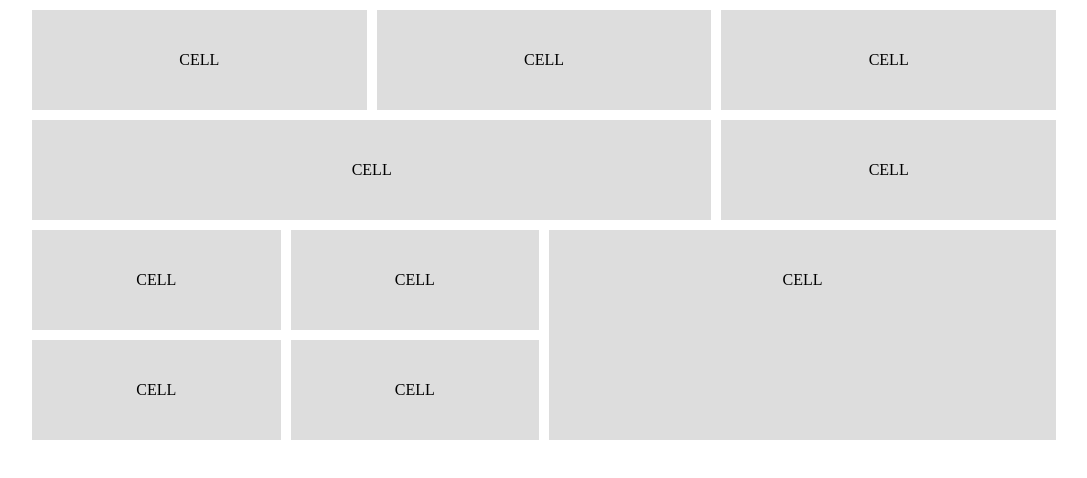
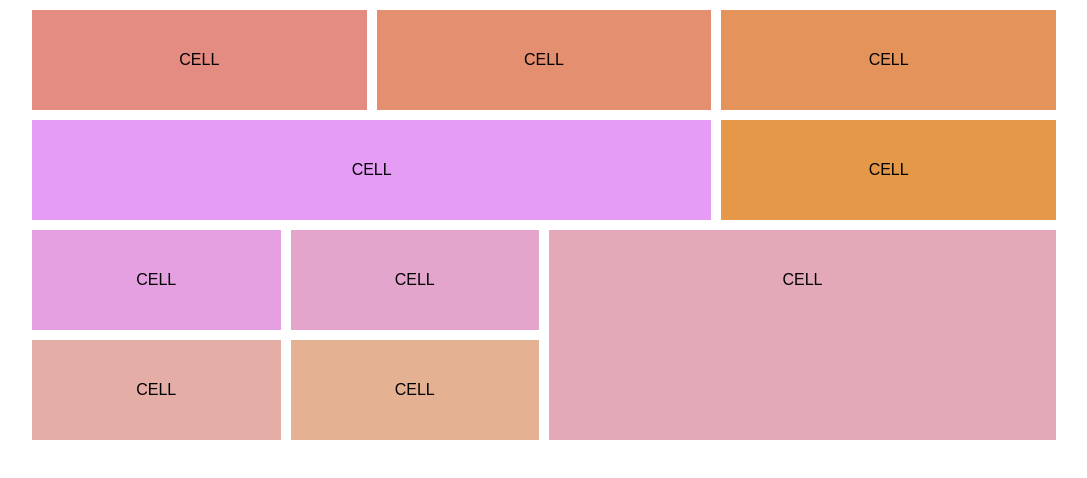
Before and after one commit to rogi29/easy-css-grid, a website: page index.html in a window 1280 px wide. Shown: the whole page, without its empty margins (96-1183 px from the left). Drawn offline with Linux system fonts and the light colour scheme.

Commit message:
Stable version released
Stable version released:-
Updated Description - An easy-to-use CSS grid system that is based on the grid CSS property and implemented using CSS Custom Properties.

```diff
--- a/easy-css-grid.css
+++ b/easy-css-grid.css
@@ -1,4 +1,5 @@
 :root {
+	/* Properties */
 	--Grid-width: 100%;
 	--Grid-gap: 1em;
 	--Grid-columns: 12;
@@ -16,6 +17,7 @@
 }
 
 .Grid {
+	/* Properties */
 	--width: var(--Grid-width);
 	--gap: var(--Grid-gap);
 	--columns: var(--Grid-columns);
@@ -30,6 +32,7 @@
 	--column-gap: var(--gap, var(--Grid-column-gap));
 	--row-gap: var(--gap, var(--Grid-row-gap));
 
+	/* Implementation  */
 	display: grid;
 	width: var(--width);
 	grid-column-gap: var(--column-gap);
@@ -40,6 +43,7 @@
 }
 
 .Grid .cell {
+	/* Properties */
 	--column-position: var(--Grid-column-position);
 	--column-span: var(--Grid-column-span);
 	--column-start: var(--column-position);
@@ -49,6 +53,7 @@
 	--row-start: var(--row-position);
 	--row-end: span var(--row-span);
 
+	/* Implementation  */
 	grid-column-start: var(--column-start);
 	grid-column-end: var(--column-end);
 	grid-row-start: var(--row-start);
--- a/index.html
+++ b/index.html
@@ -5,7 +5,7 @@
 		<title>Easy CSS Grid - Test</title>
 		<meta name="description" content="Easy CSS Grid">
 		<meta name="author" content="Gil Nimer">
-        <link rel="stylesheet" href="easy-css-grid.css?v=0.1.0">
+		<link rel="stylesheet" href="easy-css-grid.css?v=1.0.0">
 		<style>
 			:root {
 				--Grid-columns: 3;
@@ -25,6 +25,7 @@
 
 			.Grid .cell {
 				background: #ddd;
+				font-family: Arial, Helvetica, sans-serif;
 				text-align: center;
 				line-height: 100px;
 			}
@@ -63,5 +64,22 @@
 			<div class="cell">CELL</div>
 			<div class="cell">CELL</div>
 		</div>
+
+		<script>
+			function randomColor() {
+				var randomNum = Date.now() / 1000000 % 1;
+				var hexNum = Math.floor(randomNum * 16777215).toString(16);
+
+				return "#" + hexNum + 'BF';
+			}
+
+			var cells = document.querySelectorAll('.cell');
+
+			Array.prototype.forEach.call(cells, function (cell, i) {
+				setTimeout(function () {
+					cell.style.backgroundColor = randomColor();
+				}, 90 * i);
+			});
+		</script>
 	</body>
 </html>
```
Also changed, not shown: package.json (+7 -1 lines), README.md, 2 other files. Lines whose indentation alone changed are shown as unchanged.
